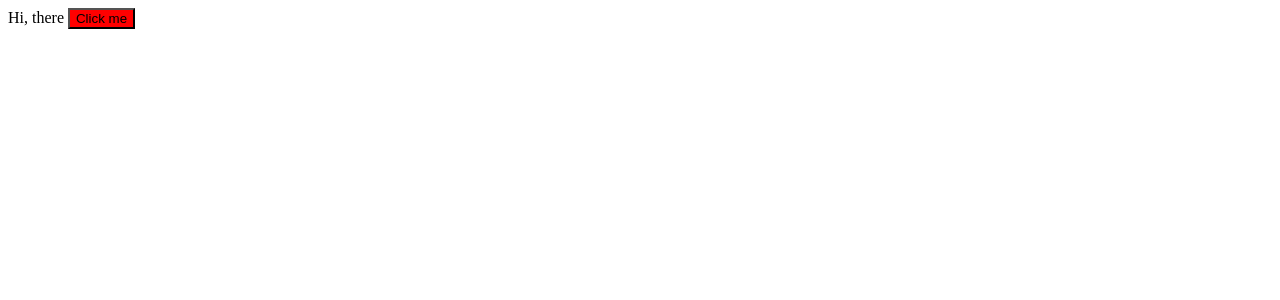
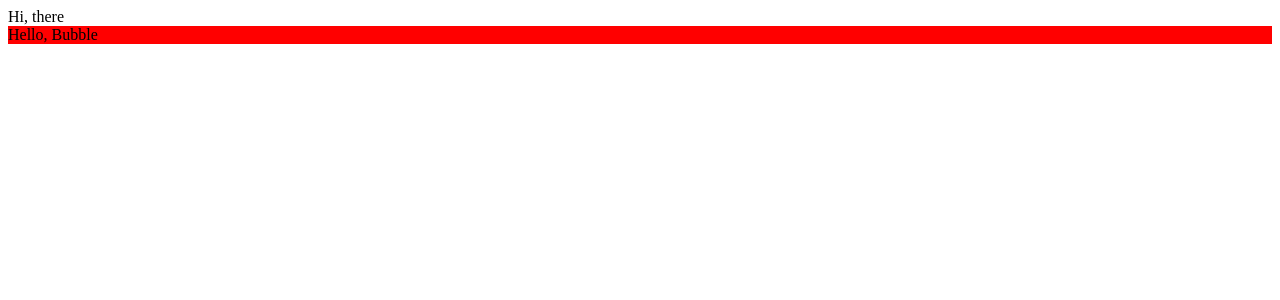
Before and after one commit to orangeflame/chatting-room-ui, a Next.js app: page / in a window 1280 px wide. Shown: the top 300 px of the page. Built offline with nearby package versions, Linux system fonts and the light colour scheme.

Commit message:
styled component

```diff
--- /dev/null
+++ b/modules/chat/components/Bubble/component.tsx
@@ -0,0 +1,6 @@
+import styled from "modules/core/styles";
+const Container = styled.div`
+  background: ${({ theme }) => theme.colorPrimary};
+`;
+
+export const Bubble = () => <Container>Hello, Bubble</Container>;
--- /dev/null
+++ b/modules/core/styles/index.ts
@@ -0,0 +1,17 @@
+import * as styledComponents from "styled-components";
+import { ThemedStyledComponentsModule } from "styled-components";
+
+import * as themes from "./themes";
+import { Theme } from "./themes";
+
+const {
+  default: styled,
+  css,
+  injectGlobal,
+  keyframes,
+  ThemeProvider,
+  withTheme,
+} = styledComponents as ThemedStyledComponentsModule<Theme>;
+
+export { css, injectGlobal, keyframes, ThemeProvider, themes, withTheme, Theme };
+export default styled;
--- /dev/null
+++ b/modules/core/styles/themes.ts
@@ -0,0 +1,7 @@
+export interface Theme {
+  colorPrimary: string;
+}
+
+export const normal: Theme = {
+  colorPrimary: "red",
+};
--- a/pages/index.tsx
+++ b/pages/index.tsx
@@ -1,8 +1,11 @@
 import * as React from "react";
-import styled from "styled-components";
+import { Bubble } from "modules/chat/components/Bubble/component";
+import { ThemeProvider, themes } from "modules/core/styles";
 
-const Button = styled.button`
-  background: red;
-`;
-
-export default () => <div>Hi, there <Button>Click me </Button></div>;
+export default () => (
+  <ThemeProvider theme={themes.normal}>
+    <div>
+      Hi, there <Bubble />
+    </div>
+  </ThemeProvider>
+);
```
Also changed, not shown: modules/chat/components/Bubble/index.ts (added).
